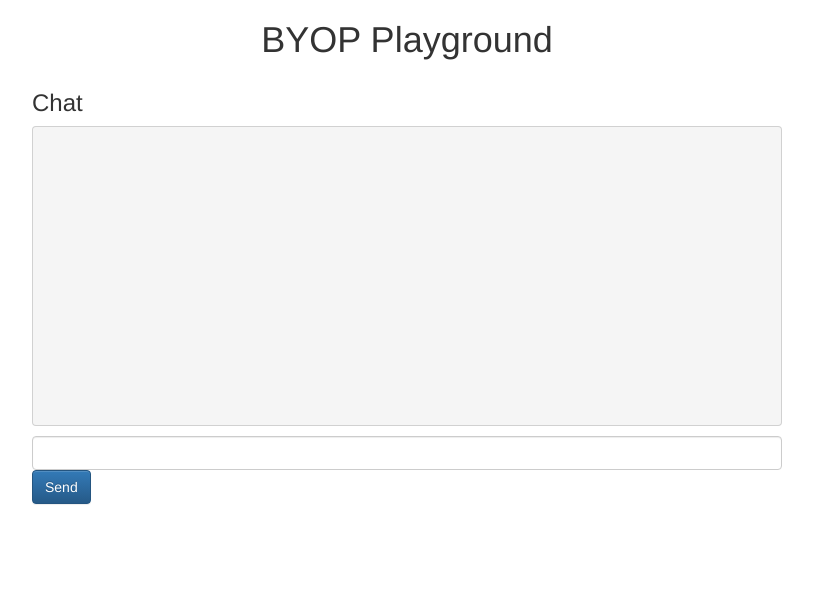
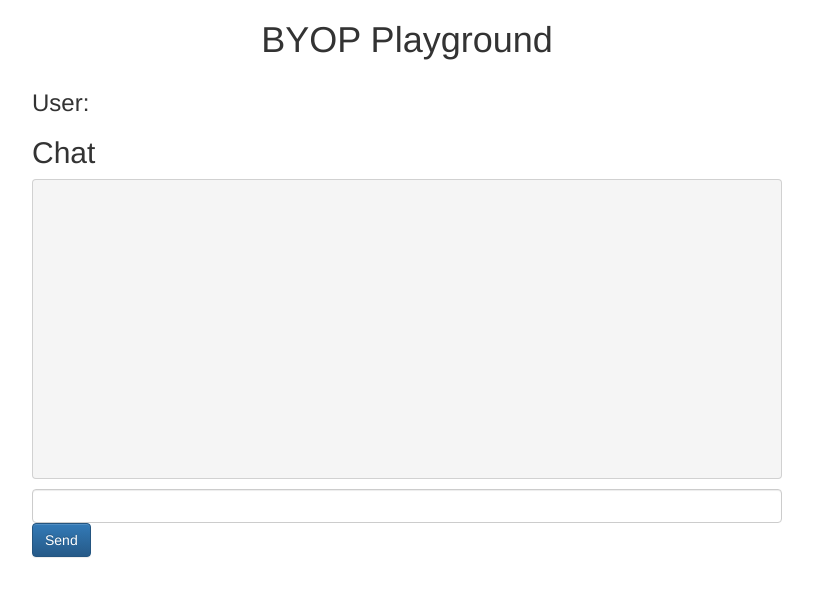
Before and after one commit to anthonyho007/BYOP, a plain HTML site: page index.html in a window 1280 px wide. Both pictures are taken after a click on the button "Login". Shown: the whole page, without its empty margins (233-1046 px from the left). Drawn offline with nearby package versions, Linux system fonts and the light colour scheme.

Commit message:
Display Current login username on UI

```diff
--- a/index.html
+++ b/index.html
@@ -54,7 +54,8 @@
                 <button type="submit" class="btn btn-primary" onclick="login()">Login</button>
             </div>
             <div class="row message" id="message" style="display: none;">
-                <h3 class="col-12">Chat</h3>
+                <h3 id="user-display-name"></h2>
+                <h2 class="col-12">Chat</h3>
                 <pre id="chat" class="msgs"></pre>
                 <span class="form-group">
                     <input class="form-control" type="text" value="" id="msg">
@@ -69,6 +70,7 @@
             var username = document.getElementById("username");
             var code = document.getElementById("code");
             var chat = document.getElementById("chat");
+            var displayName = document.getElementById("user-display-name");
 
             var host = location.hostname;
             var path = "";
@@ -125,6 +127,8 @@
 
                 document.getElementById("login").style.display = "none";
                 document.getElementById("message").style.display = "block";
+                var nameNode = document.createTextNode("User: " + username.value);
+                displayName.appendChild(nameNode);
 
             }
 
```
